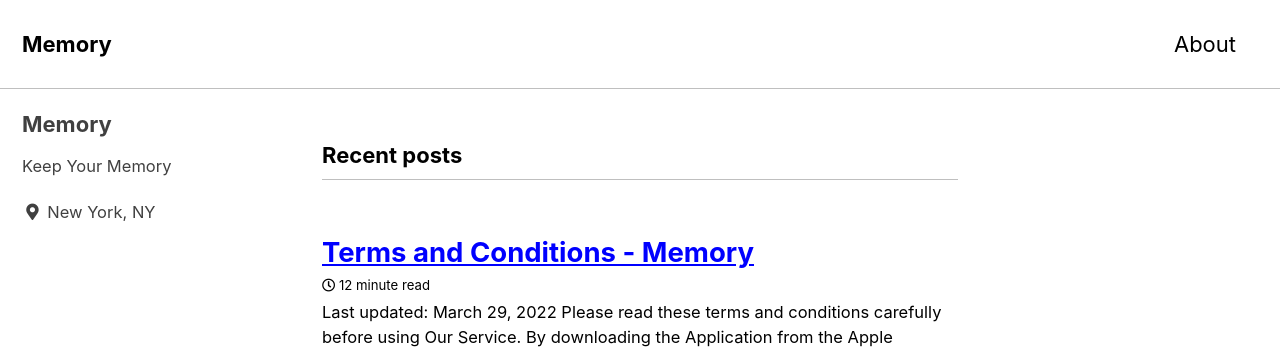
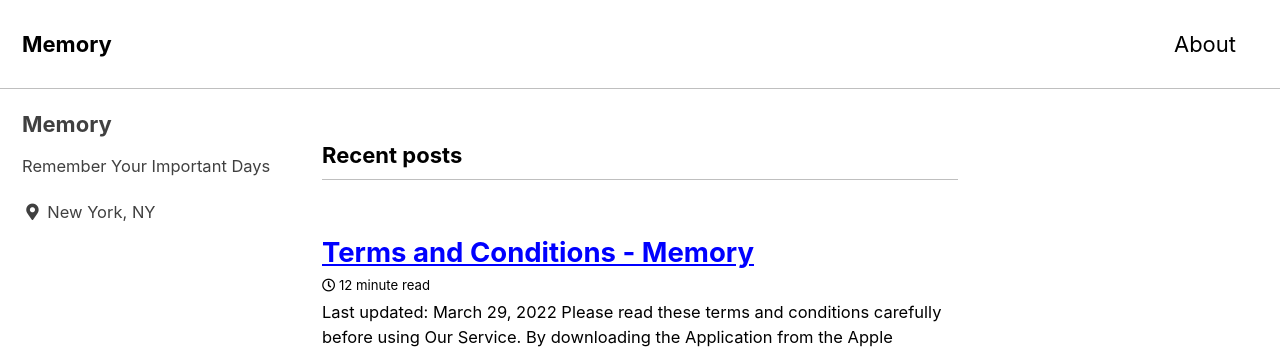
Before and after one commit to memoryteam/memoryteam.github.io, a Jekyll site: the page built from index.html, in a window 1280 px wide. Shown: the top 350 px of the page. Built offline with Jekyll 4.4.1, drawn with Linux system fonts in a browser that asks for light colours; cached includes are drawn as plain includes; the list of posts is cut into pages by our own code.

Commit message:
configuration

```diff
--- a/_config.yml
+++ b/_config.yml
@@ -96,7 +96,7 @@ analytics:
 author:
   name             : "Memory"
   avatar           : # path of avatar image, e.g. "/assets/images/bio-photo.jpg"
-  bio              : "Keep Your Memory"
+  bio              : "Remember Your Important Days"
   location         : "New York, NY"
   email            :
   links:
```
Also changed, not shown: 1 other file.
